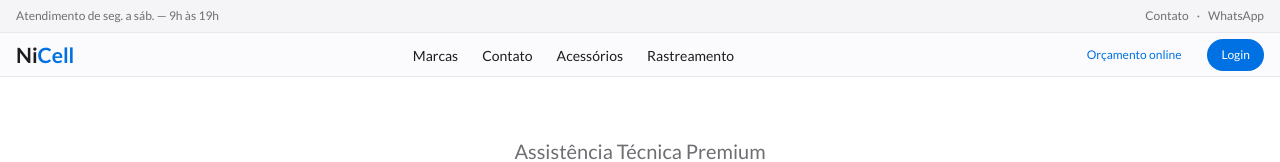
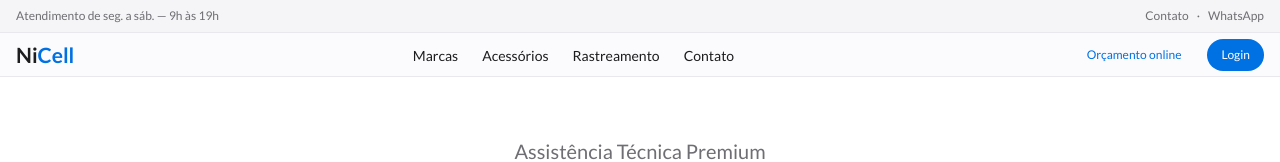
Before and after one commit to censuradho/nicell-ui, a Next.js app: page / in a window 1280 px wide. Shown: the top 162 px of the page. Built offline with nearby package versions, Linux system fonts and the light colour scheme.

Commit message:
feat(Header): add WhatsApp contact link to navigation

```diff
--- a/app/components/Header.tsx
+++ b/app/components/Header.tsx
@@ -2,10 +2,10 @@ import { AnchorButton } from "@/components/AnchorButton";
 import Link from "next/link";
 import { MobileMenu } from "./MobileMenu";
 import { LinkButton } from "@/components/LinkButton";
+import { generateWhatsAppLink } from "@/utils/generateWhatsAppLink";
 
 const navigation = [
   { label: 'Marcas', href: '/#marcas' },
-  { label: 'Contato', href: '/#contato' },
   { label: 'Acessórios', href: '/acessorios' },
   { label: 'Rastreamento', href: '/rastreamento' },
 ]
@@ -27,6 +27,16 @@ export function Header() {
                 </Link>
               </li>
             ))}
+            <li>
+              <a
+                className="text-sm"
+                href={generateWhatsAppLink('Olá! Gostaria de saber mais sobre os serviços da NiCell.')}
+                target="_blank"
+                rel="noopener noreferrer"
+              >
+                Contato
+              </a>
+            </li>
           </ul>
         </nav>
 
```
